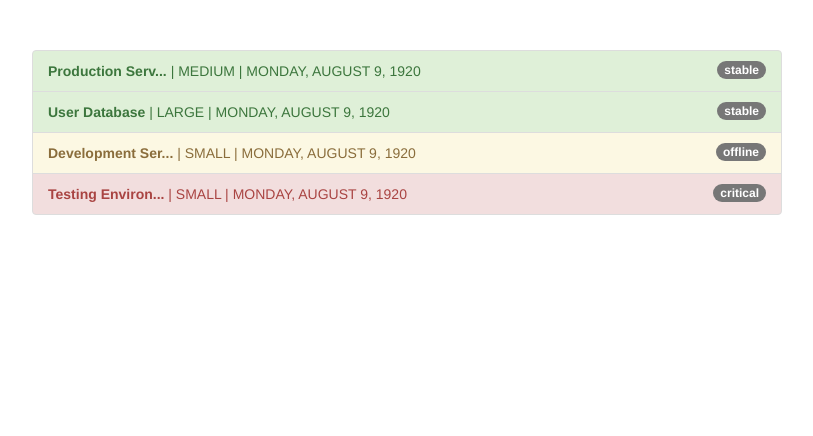
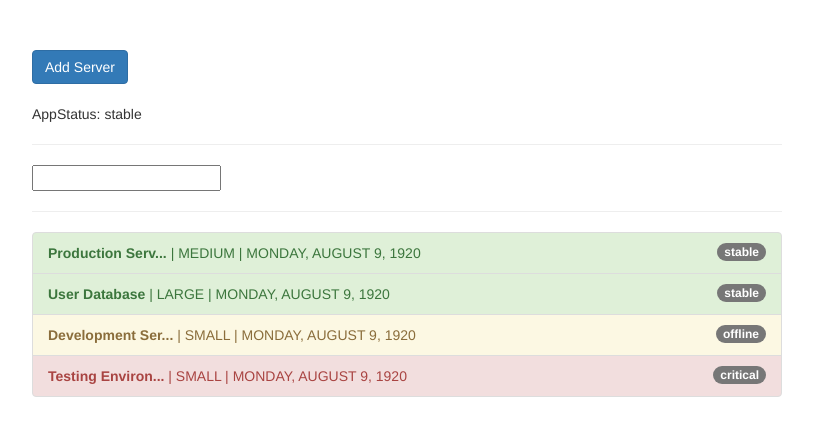
Before and after one commit to mantrivipin/angular-pipes, an Angular app: page / in a window 1280 px wide. Shown: the top 436 px of the page, without its empty margins (233-1046 px from the left). Built offline with nearby package versions, Linux system fonts and the light colour scheme.

Commit message:
added impure custom pipe and used async pipe

```diff
--- a/src/app/app.component.html
+++ b/src/app/app.component.html
@@ -1,10 +1,16 @@
 <div class="container">
   <div class="row">
     <div class="col-xs-12 col-sm-10 col-md-8 col-sm-offset-1 col-md-offset-2">
+      <button class="btn btn-primary" (click)="onAddServer()">Add Server</button>
+      <br><br>
+      AppStatus: {{ appStatus | async }}
+      <hr>
+      <input type="text" [(ngModel)]="filteredStatus">
+      <hr>
       <ul class="list-group">
         <li
           class="list-group-item"
-          *ngFor="let server of servers"
+          *ngFor="let server of servers | filter:filteredStatus:'status'"
           [ngClass]="getStatusClasses(server)">
           <span
             class="badge">
--- a/src/app/app.component.ts
+++ b/src/app/app.component.ts
@@ -6,6 +6,12 @@ import { Component } from '@angular/core';
   styleUrls: ['./app.component.css']
 })
 export class AppComponent {
+  filteredStatus: string = '';
+  appStatus = new Promise<string>((resolve, reject) => {
+    setTimeout(() => {
+      resolve('stable');
+    }, 2000);
+  })
   servers = [
     {
       instanceType: 'medium',
@@ -32,6 +38,7 @@ export class AppComponent {
       started: new Date(15, 1, 2017)
     }
   ];
+
   getStatusClasses(server: {instanceType: string, name: string, status: string, started: Date}) {
     return {
       'list-group-item-success': server.status === 'stable',
@@ -39,4 +46,13 @@ export class AppComponent {
       'list-group-item-danger': server.status === 'critical'
     };
   }
+
+  onAddServer() {
+    this.servers.push({
+      instanceType: 'small',
+      name: 'New Server',
+      status: 'stable',
+      started: new Date(15, 1, 2017)
+    })
+  }
 }
--- a/src/app/app.module.ts
+++ b/src/app/app.module.ts
@@ -5,11 +5,13 @@ import { HttpModule } from '@angular/http';
 
 import { AppComponent } from './app.component';
 import { ShortenPipe } from './shorten.pipe';
+import { FilterPipe } from './filter.pipe';
 
 @NgModule({
   declarations: [
     AppComponent,
-    ShortenPipe
+    ShortenPipe,
+    FilterPipe
   ],
   imports: [
     BrowserModule,
--- /dev/null
+++ b/src/app/filter.pipe.ts
@@ -0,0 +1,20 @@
+import { PipeTransform, Pipe } from '@angular/core';
+
+@Pipe({
+  name: 'filter',
+  pure: false
+})
+export class FilterPipe implements PipeTransform {
+  transform(value: any, filteredStatus: string, propName: string): any {
+    if (value.length === 0 || filteredStatus === '') {
+      return value;
+    }
+    const filteredArray = [];
+    for (let item of value) {
+      if (item[propName] == filteredStatus) {
+        filteredArray.push(item);
+      }
+    }
+    return filteredArray;
+  }
+}
```
